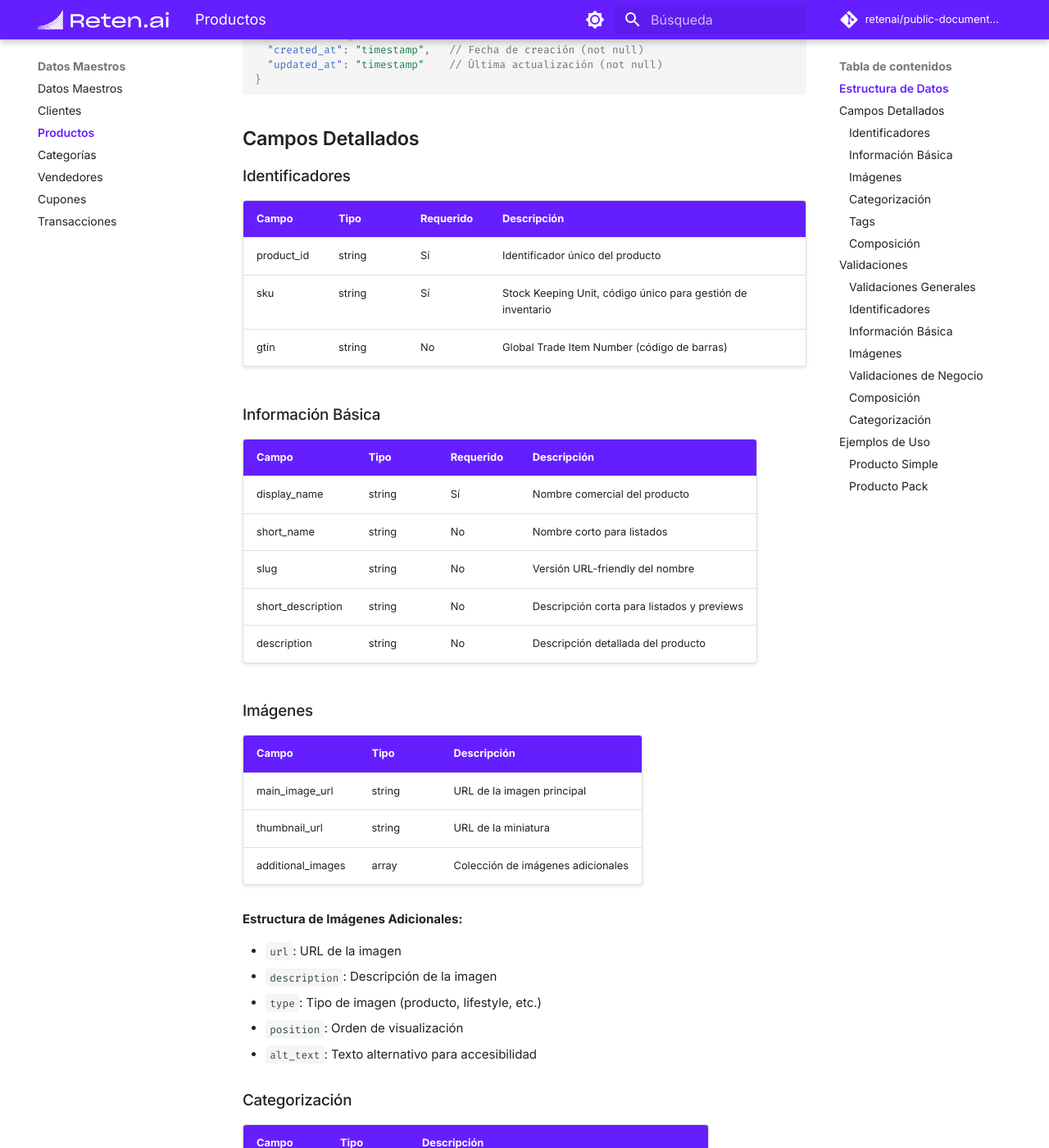
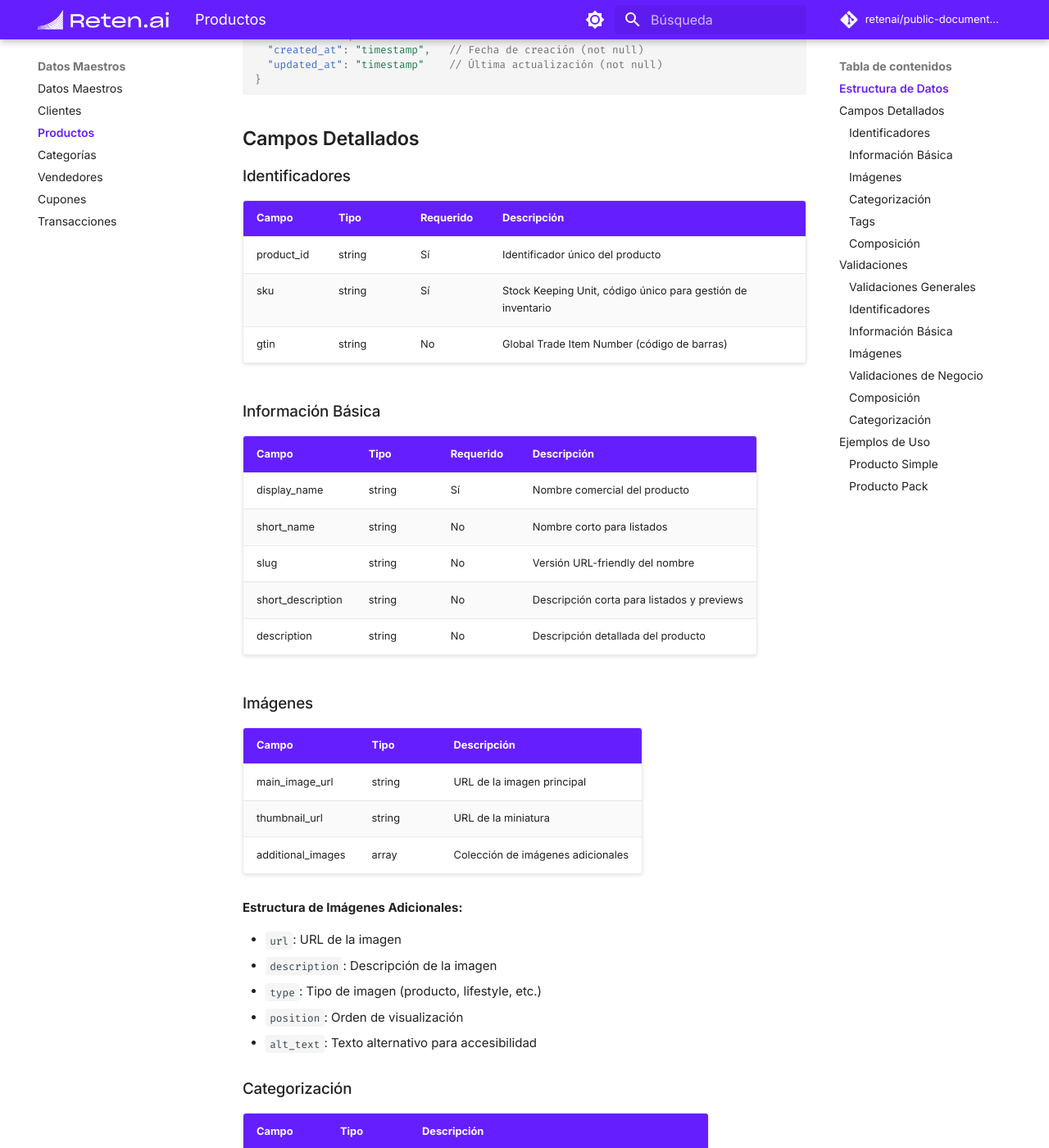
Before and after one commit to retenai/public-documentation, an MkDocs documentation site: the page built from docs/master-data/product/README.md, in a window 1280 px wide and 1400 px high, scrolled down 2053 px. Shown: the whole window at 82% size. Built offline with MkDocs 1.6.1 and Material for MkDocs 9.7.7, drawn with Linux system fonts in a browser that asks for light colours; comment, search, counter and statistics services are not loaded.

Commit message:
style: improve table styles for both light and dark modes

```diff
--- a/docs/assets/stylesheets/extra.css
+++ b/docs/assets/stylesheets/extra.css
@@ -449,3 +449,102 @@
     position: relative;
     z-index: 2;
 }
+
+/* Tables - Light mode */
+[data-md-color-scheme="default"] table {
+    background-color: #ffffff !important;
+    border-radius: 6px;
+    border: 1px solid rgba(0, 0, 0, 0.08) !important;
+    margin: 2em 0;
+    box-shadow: 0 1px 3px rgba(0, 0, 0, 0.05);
+}
+
+[data-md-color-scheme="default"] table th {
+    background-color: var(--md-primary-fg-color) !important;
+    border-bottom: none !important;
+    color: #ffffff !important;
+    font-weight: 500;
+}
+
+[data-md-color-scheme="default"] table td {
+    border-top: 1px solid rgba(0, 0, 0, 0.08) !important;
+    background-color: #ffffff;
+}
+
+[data-md-color-scheme="default"] table tr:nth-child(even) td {
+    background-color: rgba(0, 0, 0, 0.02);
+}
+
+[data-md-color-scheme="default"] table tr:hover td {
+    background-color: rgba(var(--md-primary-fg-color--rgb), 0.04) !important;
+}
+
+[data-md-color-scheme="default"] table code {
+    background-color: rgba(0, 0, 0, 0.05) !important;
+    color: var(--md-code-fg-color) !important;
+    padding: 0.2em 0.5em;
+    border-radius: 4px;
+}
+
+/* Links in tables - Light mode */
+[data-md-color-scheme="default"] table a {
+    color: var(--md-primary-fg-color) !important;
+    text-decoration: none;
+}
+
+[data-md-color-scheme="default"] table a:hover {
+    text-decoration: underline;
+}
+
+/* Tables - Dark mode */
+[data-md-color-scheme="slate"] table {
+    background-color: hsla(var(--md-hue), 15%, 15%, 1) !important;
+    border-radius: 6px;
+    border: 1px solid hsla(var(--md-hue), 25%, 25%, 1) !important;
+    margin: 2em 0;
+    box-shadow: 0 2px 4px rgba(0, 0, 0, 0.15);
+}
+
+[data-md-color-scheme="slate"] table th {
+    background-color: var(--md-primary-fg-color) !important;
+    border-bottom: none !important;
+    color: #ffffff !important;
+    font-weight: 500;
+}
+
+[data-md-color-scheme="slate"] table td {
+    border-top: 1px solid hsla(var(--md-hue), 25%, 25%, 1) !important;
+}
+
+[data-md-color-scheme="slate"] table tr:nth-child(even) td {
+    background-color: hsla(var(--md-hue), 20%, 20%, 1);
+}
+
+[data-md-color-scheme="slate"] table tr:hover td {
+    background-color: hsla(var(--md-hue), 25%, 25%, 1) !important;
+}
+
+[data-md-color-scheme="slate"] table code {
+    background-color: hsla(var(--md-hue), 30%, 30%, 0.5) !important;
+    color: var(--md-code-fg-color) !important;
+    padding: 0.2em 0.5em;
+    border-radius: 4px;
+}
+
+/* Links in tables - Dark mode */
+[data-md-color-scheme="slate"] table a {
+    color: var(--md-primary-fg-color) !important;
+    text-decoration: none;
+}
+
+[data-md-color-scheme="slate"] table a:hover {
+    text-decoration: underline;
+}
+
+/* Improve spacing for both modes */
+[data-md-color-scheme="default"] table td,
+[data-md-color-scheme="default"] table th,
+[data-md-color-scheme="slate"] table td,
+[data-md-color-scheme="slate"] table th {
+    padding: 0.9em 1.25em !important;
+}
```
